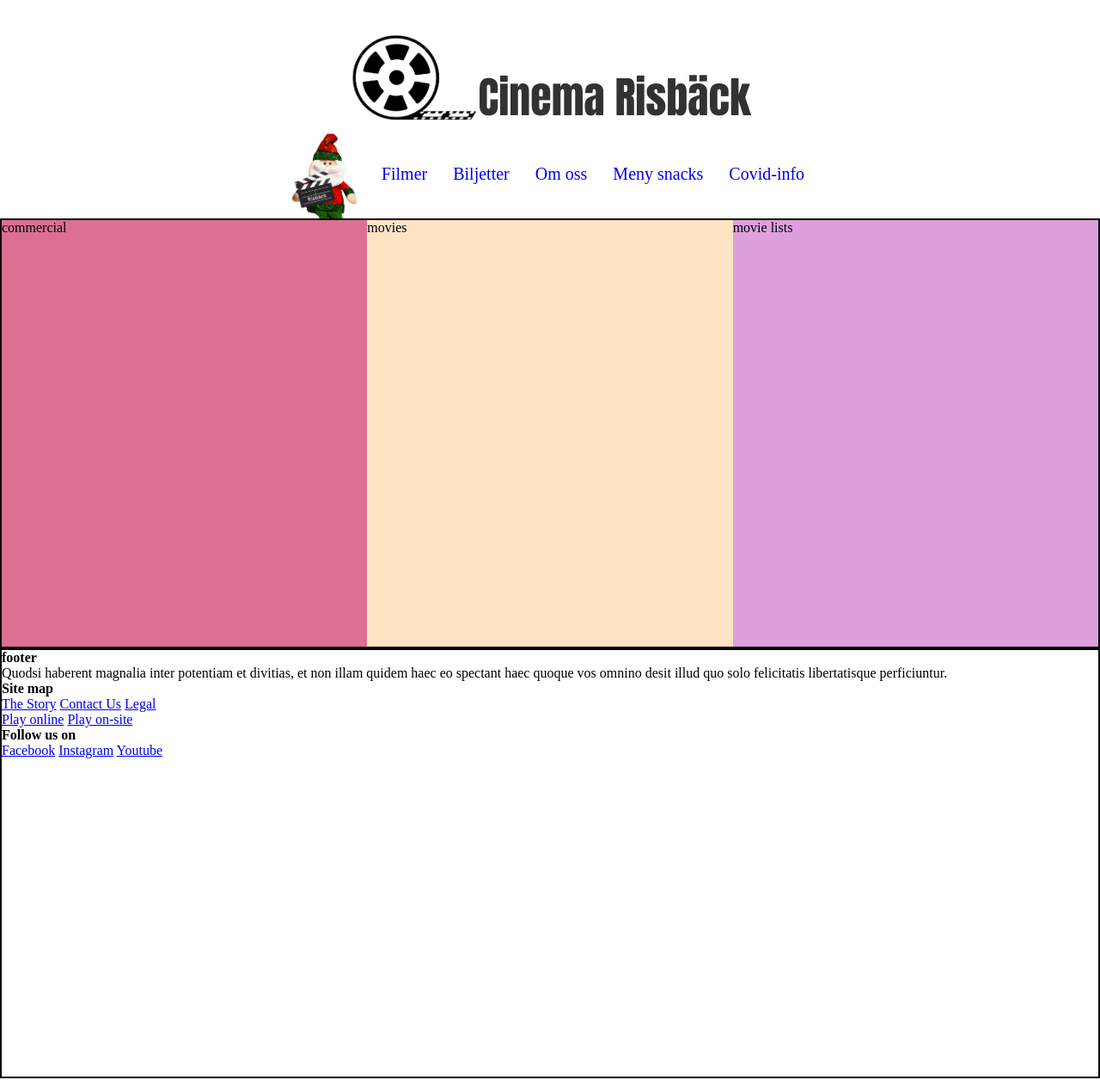
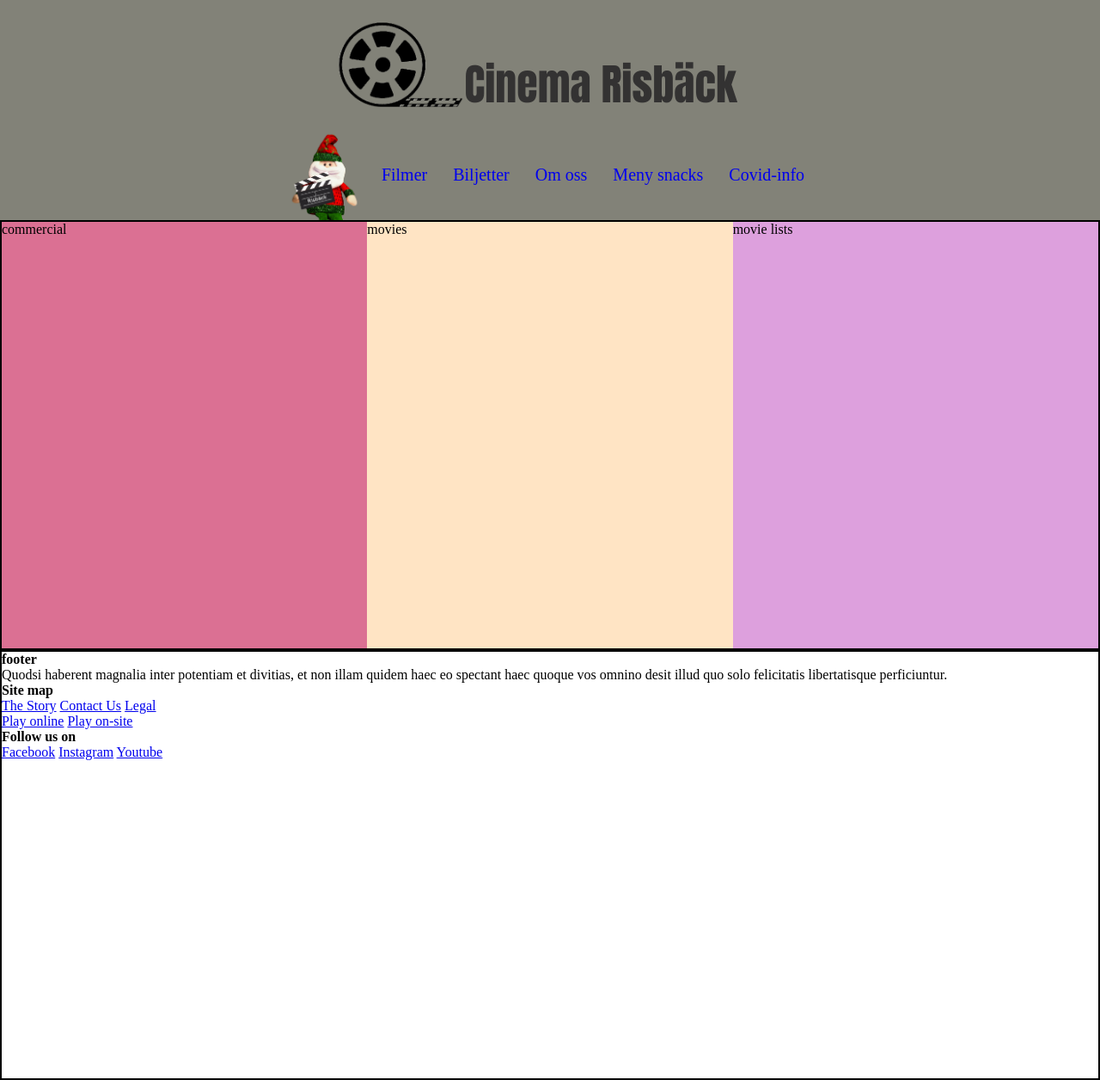
Before and after one commit to kaulfield23/grupp-d, a PHP site: page / in a window 1280 px wide. Shown: the whole page at 86% size. Run offline with PHP 8.4, Linux system fonts and the light colour scheme; style sheets or scripts are compiled from the project's sources; some libraries are stand-ins or nearby versions.

Commit message:
draft one

```diff
--- a/index.html
+++ b/index.html
@@ -5,19 +5,28 @@
     <meta http-equiv="X-UA-Compatible" content="IE=edge" />
     <meta name="viewport" content="width=device-width, initial-scale=1.0" />
     <link rel="stylesheet" href="./main.css" />
-    <link href="https://fonts.googleapis.com/css2?family=Anton&display=swap" rel="stylesheet">
+    <link
+      href="https://fonts.googleapis.com/css2?family=Anton&display=swap"
+      rel="stylesheet"
+    />
+    <script
+      src="https://kit.fontawesome.com/07a95dbd5e.js"
+      crossorigin="anonymous"
+    ></script>
+
     <title>Risbäck Bio</title>
   </head>
   <body>
+    <head>
       <nav class="navbar">
         <div class="navbarLogo">
-        <img class="logo" src="./src/img/logo.png"/>
+          <img class="logo" src="./src/img/logo.png" />
           <div class="logoText">
             <a href="">Cinema Risbäck</a>
           </div>
         </div>
         <div class="navbarMenu">
-        <img src="./src//img/pixlr-bg-result(4).png">
+          <img src="./src//img/pixlr-bg-result(4).png" />
           <a class="menuName" href="#">Filmer</a>
           <a class="menuName" href="#">Biljetter</a>
           <a class="menuName" href="#">Om oss</a>
@@ -28,10 +37,11 @@
           <i class="fas fa-bars"></i>
         </a>
       </nav>
+    </head>
     <main class="mainContainer hey">
       <div class="commercial">commercial</div>
       <div class="movies">movies</div>
-      <div class="movieLists">movie lists</div>
+      <div class="availableMovies">movie lists</div>
     </main>
     <footer class="footer hey">
       <div class="footer-left">
--- /dev/null
+++ b/src/js/navbar.js
@@ -0,0 +1,3 @@
+export const sayHi = () =>{
+    console.log('hi')
+}
--- a/src/scss/_mainContainer.scss
+++ /dev/null
@@ -1,13 +0,0 @@
-.mainContainer{
-    display:grid;
-    grid-template-columns: repeat(3, 1fr);
-    .commercial{
-        background-color: palevioletred;
-    }
-    .movies{
-        background-color: bisque;
-    }
-    .movieLists{
-        background-color: plum;
-    }
-}
--- a/src/scss/_navbar.scss
+++ /dev/null
@@ -1,33 +0,0 @@
-.navbar{
-    a{
-        text-decoration: none;
-    }
-    .navbarLogo{
-        height:150px;
-        display:flex;
-        img{
-            width:150px;
-        }
-        justify-content: center;
-        align-items: flex-end;
-        .logoText{
-            a{
-                font-size:50px;
-                font-family: 'Anton';
-                color:rgb(51, 50, 50);
-            }
-        }
-    }
-    .navbarMenu{
-        display: flex;
-        justify-content: center;
-        align-items: center;
-        img{
-            width:100px;
-        }
-       .menuName{
-           font-size:20px;
-           padding:15px;
-       }
-    }
-}
--- /dev/null
+++ b/src/scss/indexPage/_mainContainer.scss
@@ -0,0 +1,23 @@
+.mainContainer{
+    .commercial{
+        display:none;
+    }
+    .availableMovies{
+        display:none;
+    }
+    @include desktop{
+        display:grid;
+        grid-template-columns: repeat(3, 1fr);
+        .commercial{
+            display:block;
+            background-color: palevioletred;
+        }
+        .movies{
+            background-color: bisque;
+        }
+        .availableMovies{
+            display:block;
+            background-color: plum;
+        }
+    }
+}
--- /dev/null
+++ b/src/scss/indexPage/_navbar.scss
@@ -0,0 +1,58 @@
+.navbar {
+  background-color: rgb(130, 130, 120);
+  a {
+    text-decoration: none;
+  }
+  .navbarLogo {
+    margin: 1rem 2rem 1rem 0;
+    display: flex;
+    flex-direction: column;
+    align-items: flex-end;
+    font-size: 20px;
+    font-family: "Anton";
+    @include desktop {
+      flex-direction: row;
+      justify-content: center;
+      align-items: flex-end;
+    }
+    .logoText {
+      a {
+        color: $cDarkgrey;
+        @include desktop {
+          font-size: 50px;
+        }
+      }
+    }
+    img {
+      width: 50px;
+      @include desktop {
+        width: 150px;
+      }
+    }
+  }
+  .navbarMenu {
+      display:none;
+    @include desktop {
+      @include justifyCenter;
+      align-items: center;
+      img {
+        width: 100px;
+      }
+      .menuName {
+        font-size: 20px;
+        padding: 15px;
+      }
+    }
+  }
+  .hamburger {
+    position: absolute;
+    left: 10%;
+    top: 5%;
+    font-size: 30px;
+    color: $cDarkgrey;
+    cursor: pointer;
+    @include desktop{
+        display: none;
+    }
+  }
+}
--- a/src/scss/main.scss
+++ b/src/scss/main.scss
@@ -3,6 +3,7 @@
   padding: 0;
   box-sizing: border-box;
   user-select: none;
+  overflow-x: hidden;
 }
 body{
   height:100%;
@@ -13,5 +14,7 @@ body{
   border:2px solid black;
   height:500px;
 }
-@import './navbar';
-@import './mainContainer';
+@import './misc/variable';
+@import './misc/mixins';
+@import './indexPage/navbar';
+@import './indexPage/mainContainer';
--- /dev/null
+++ b/src/scss/misc/_mixins.scss
@@ -0,0 +1,10 @@
+@mixin desktop {
+    @media screen and (min-width: $bpDesktop) {
+      @content;
+    }
+}
+
+@mixin justifyCenter {
+    display:flex;
+    justify-content: center;
+}
--- /dev/null
+++ b/src/scss/misc/_variable.scss
@@ -0,0 +1,2 @@
+$bpDesktop : 800px;
+$cDarkgrey : rgb(51, 50, 50);
```
Lines whose indentation alone changed are shown as unchanged.
